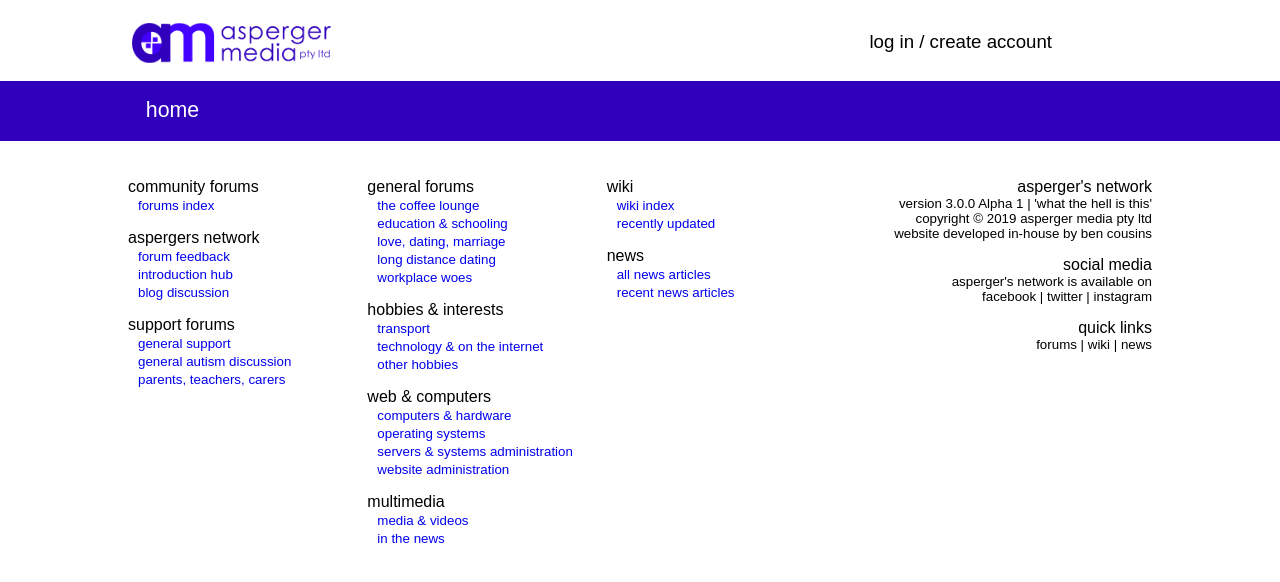
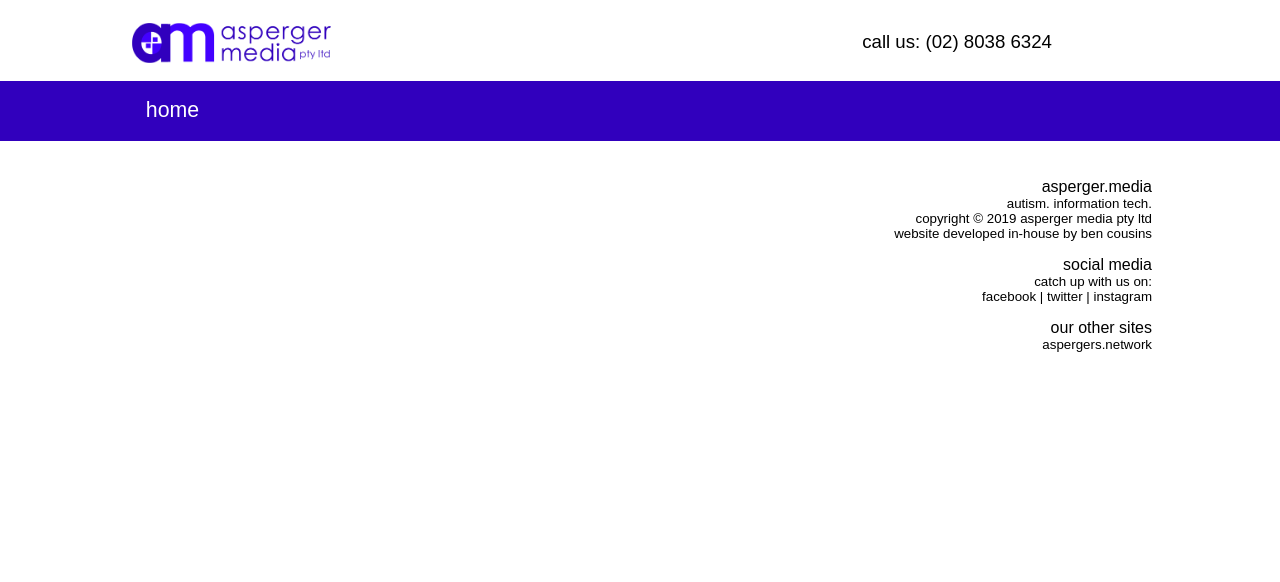
Before and after one commit to aspergermedia/aspergermedia.github.io, a Jekyll site: the page built from index.html, in a window 1280 px wide. Shown: the top 582 px of the page. Built offline with Jekyll 4.4.1, drawn with Linux system fonts in a browser that asks for light colours; some web fonts are replaced.

Commit message:
Updates to header and footer

```diff
--- a/_layouts/default.html
+++ b/_layouts/default.html
@@ -21,9 +21,7 @@
                 <img src="/static/img/aspergermedia.png">
             </div>
             <div id="user-links">
-                <a href="/user/login">log in</a>
-                /
-                <a href="/user/register">create account</a>
+                call us: <a href="tel:+61280386324">(02) 8038 6324</a>
             </div>
         </div>
         <div id="nav">
@@ -39,72 +37,33 @@
 		<div id="footer">
 			<div id="links">
 				<dl>
-					<dt>community forums</dt>
-					<dd><a href="/forums/">forums index</a></dd>
 
-					<dt class="top-padding">aspergers network</dt>
-					<dd><a href="/forums/forum/17">forum feedback</a></dd>
-					<dd><a href="/forums/forum/18">introduction hub</a></dd>
-					<dd><a href="/forums/forum/21">blog discussion</a></dd>
-
-					<dt class="top-padding">support forums</dt>
-					<dd><a href="/forums/forum/5">general support</a></dd>
-					<dd><a href="/forums/forum/42">general autism discussion</a></dd>
-					<dd><a href="/forums/forum/6">parents, teachers, carers</a></dd>
 				</dl>
 				<dl>
-					<dt>general forums</dt>
-					<dd><a href="/forums/forum/14">the coffee lounge</a></dd>
-					<dd><a href="/forums/forum/7">education & schooling</a></dd>
-					<dd><a href="/forums/forum/10">love, dating, marriage</a></dd>
-					<dd><a href="/forums/forum/45">long distance dating</a></dd>
-					<dd><a href="/forums/forum/41">workplace woes</a></dd>
 
-					<dt class="top-padding">hobbies & interests</dt>
-					<dd><a href="/forums/forum/24">transport</a></dd>
-					<dd><a href="/forums/forum/15">technology & on the internet</a></dd>
-					<dd><a href="/forums/forum/11">other hobbies</a></dd>
-
-					<dt class="top-padding">web & computers</dt>
-					<dd><a href="/forums/forum/47">computers & hardware</a></dd>
-					<dd><a href="/forums/forum/48">operating systems</a></dd>
-					<dd><a href="/forums/forum/49">servers & systems administration</a></dd>
-					<dd><a href="/forums/forum/50">website administration</a></dd>
-
-					<dt class="top-padding">multimedia</dt>
-					<dd><a href="/forums/forum/8">media & videos</a></dd>
-					<dd><a href="/forums/forum/12">in the news</a></dd>
 				</dl>
 				<dl>
-					<dt>wiki</dt>
-					<dd><a href="/wiki/">wiki index</a></dd>
-					<dd><a href="/wiki/recent">recently updated</a></dd>
 
-					<dt class="top-padding">news</dt>
-					<dd><a href="/news/all">all news articles</a></dd>
-					<dd><a href="/news/recent">recent news articles</a></dd>
 				</dl>
 			</div>
 			<div id="copyright">
 				<dl>
-					<dt>asperger's network</dt>
-					<dd>version 3.0.0 Alpha 1 | 'what the hell is this'</dd>
+					<dt>asperger.media</dt>
+					<dd>autism. information tech.</dd>
 					<dd>copyright © 2019 asperger media pty ltd</dd>
 					<dd>website developed in-house by <a href="//bdc.id.au" target="_new">ben cousins</a></dd>
 
 					<dt class="top-padding">social media</dt>
-					<dd>asperger's network is available on</dd>
+					<dd>catch up with us on:</dd>
 					<dd>
-						<a href="//fb.me/aspergersnetwork" target="_new">facebook</a> |
-						<a href="//twitter.com/aspergersnetwrk" target="_new">twitter</a> |
-						<a href="//instagram.com/aspergersnetwork" target="_new">instagram</a>
+						<a href="//fb.me/aspergermedia" target="_new">facebook</a> |
+						<a href="//twitter.com/aspergermedia" target="_new">twitter</a> |
+						<a href="//instagram.com/aspergermedia" target="_new">instagram</a>
 					</dd>
 
-					<dt class="top-padding">quick links</dt>
+					<dt class="top-padding">our other sites</dt>
 					<dd>
-						<a href="/forums">forums</a> |
-						<a href="/wiki">wiki</a> |
-						<a href="/news">news</a>
+						<a href="//aspergers.network">aspergers.network</a>
 					</dd>
 				</dl>
 			</div>
```
